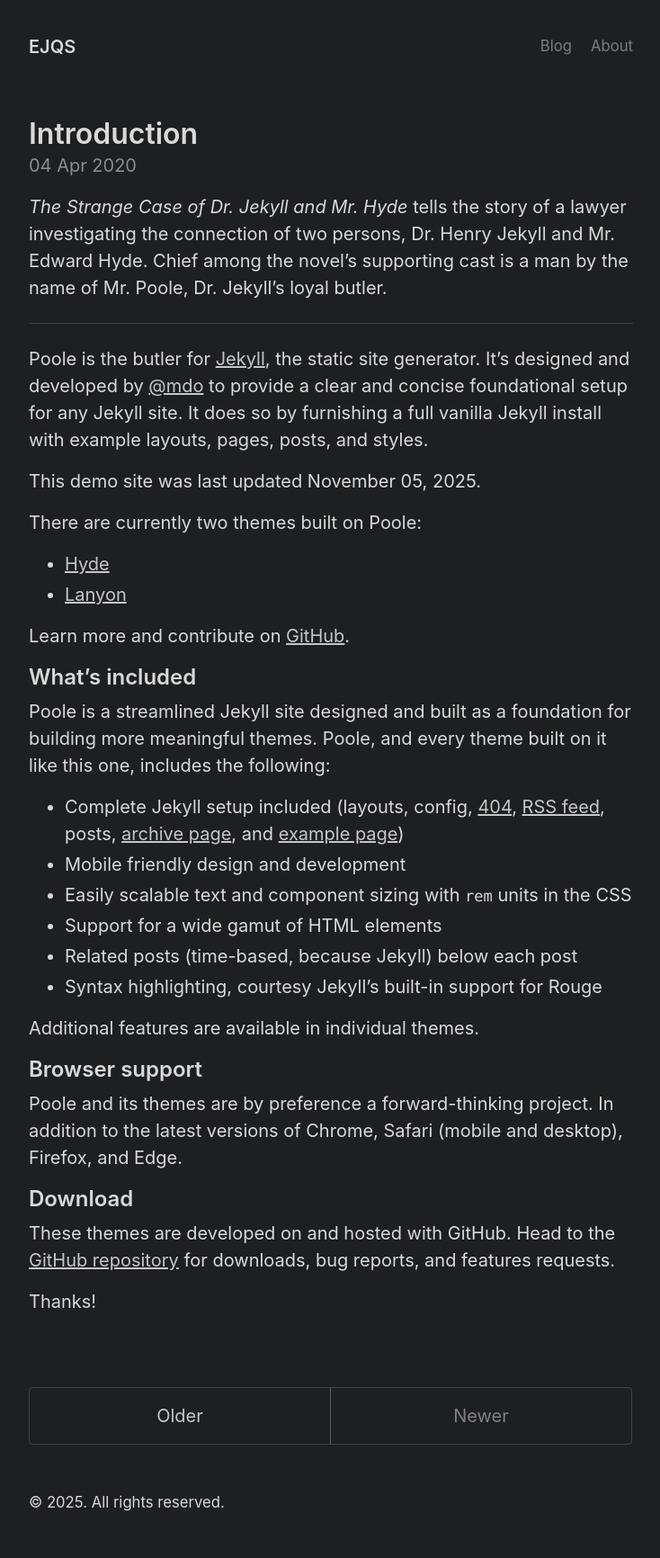
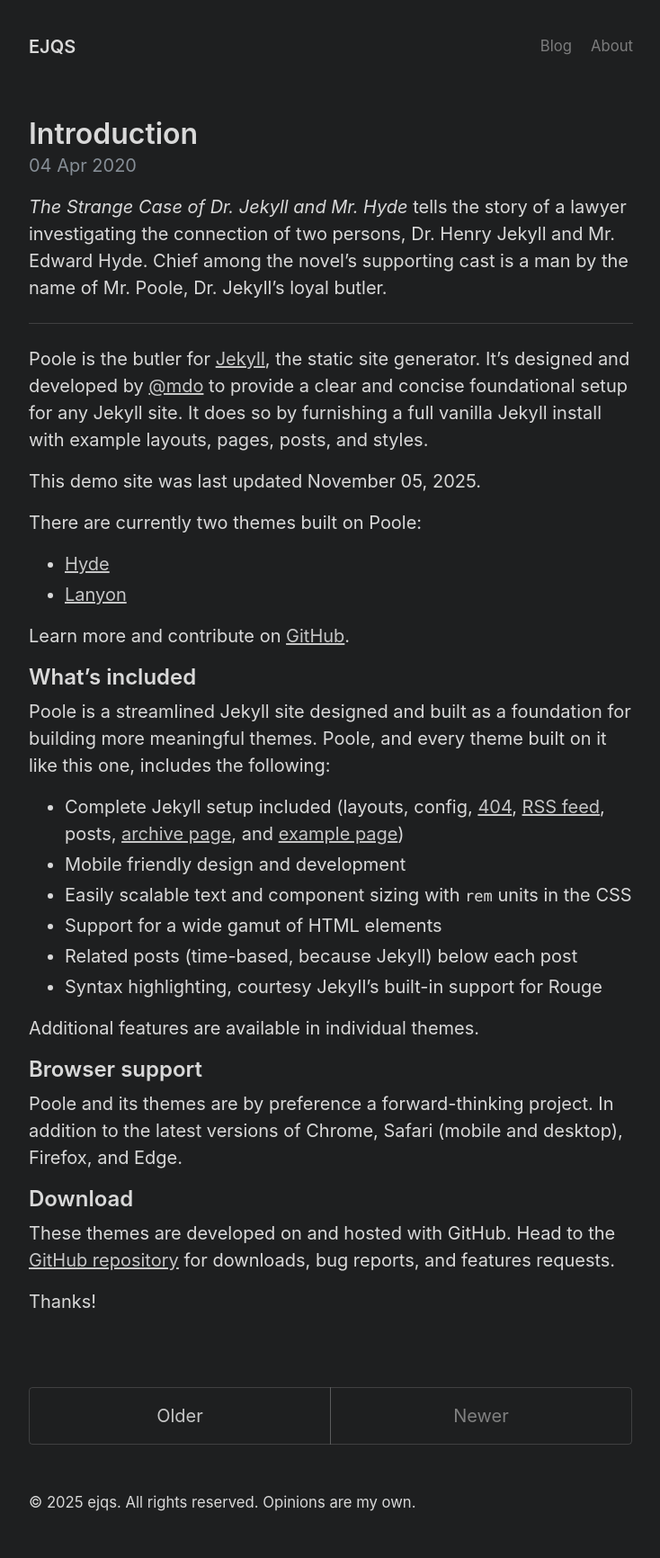
Before and after one commit to ejqs/ejqs.net, a Jekyll site: the page built from index.html, in a window 1280 px wide. Shown: the whole page at 90% size, without its empty margins (272-1006 px from the left). Built offline with Jekyll 4.4.1, drawn with Linux system fonts in a browser that asks for light colours; the list of posts is cut into pages by our own code.

```diff
--- a/_layouts/default.html
+++ b/_layouts/default.html
@@ -23,14 +23,15 @@
     <footer class="footer">
       <small>
         &copy;
-        <time datetime="{{ site.time | date_to_xmlschema }}">{{ site.time | date: '%Y' }}</time>. All rights reserved.
+        <time datetime="{{ site.time | date_to_xmlschema }}">{{ site.time | date: '%Y' }}</time> ejqs.
+        All rights reserved. Opinions are my own.
       </small>
     </footer>
   </div>
 
   {% if site.ga_analytics %}
   <!-- Google tag (gtag.js) -->
-  <script async src="https://www.googletagmanager.com/gtag/js?id=G-VC1WRV61EB"></script>
+  <script async src="https://www.googletagmanager.com/gtag/js?id={{ site.ga_analytics }}"></script>
   <script>
     window.dataLayer = window.dataLayer || [];
     function gtag() { dataLayer.push(arguments); }
```
